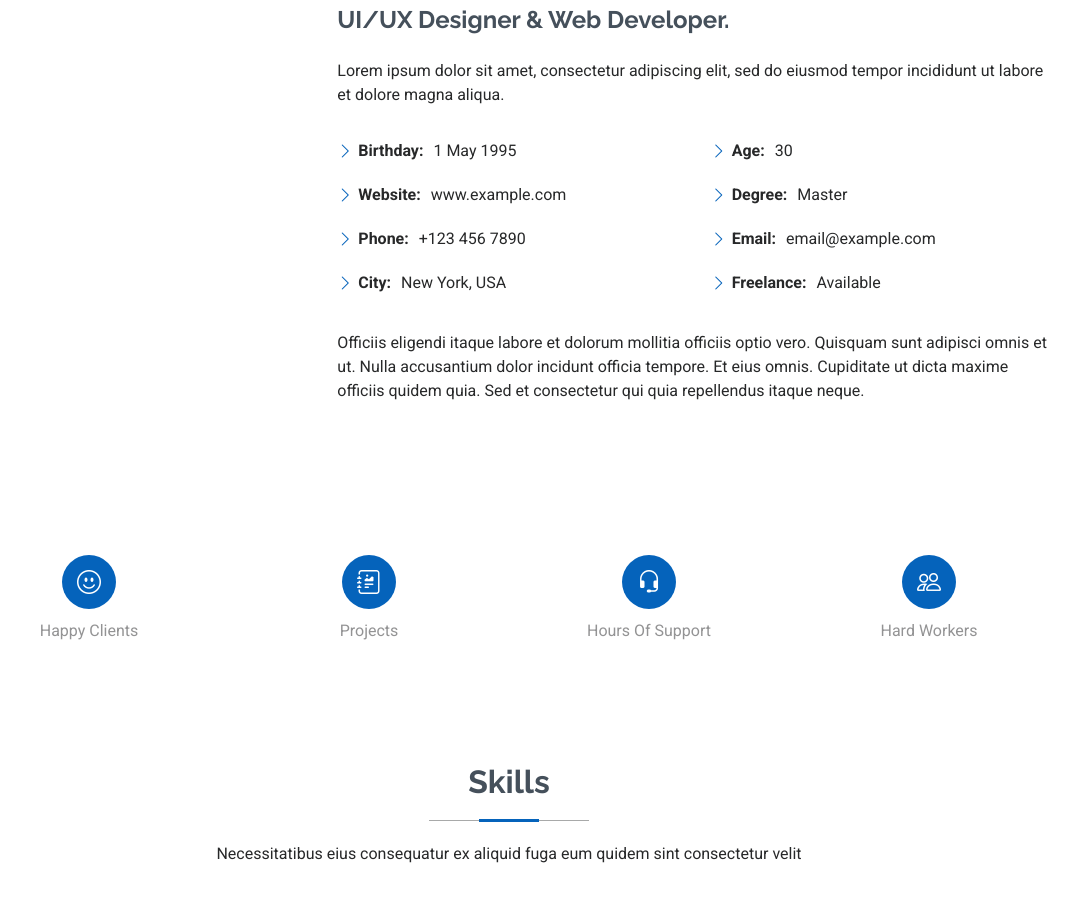
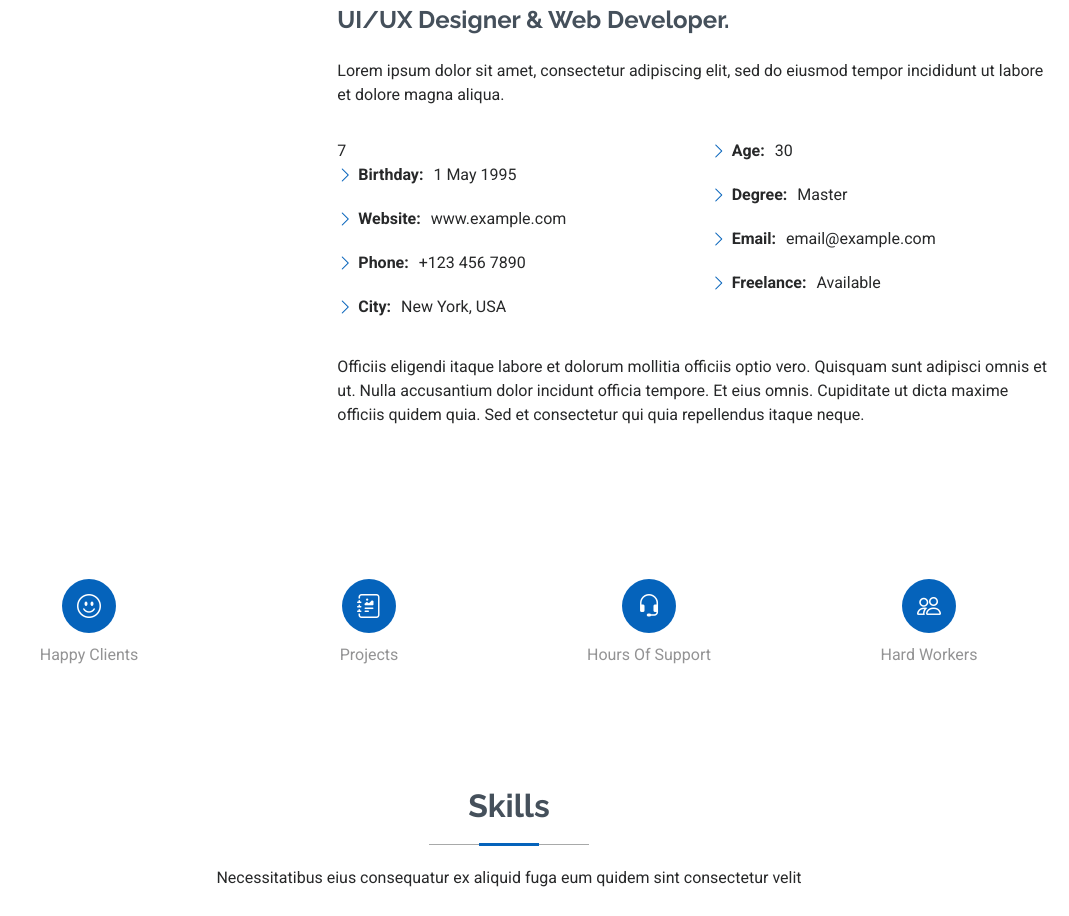
Before and after one commit to MAGOMEDSHARIPOV/Webloyola, a plain HTML site: page index.html in a window 1280 px wide. Shown: the part 1040-1956 px from the top of the page, without its empty margins (211-1280 px from the left). Drawn offline with nearby package versions, Linux system fonts and the light colour scheme; files that its build step writes are made by us from their sources; a script that the page names is missing; files whose address does not match are found by name.

Commit message:
Update index.html

```diff
--- a/index.html
+++ b/index.html
@@ -26,14 +26,6 @@
 
   <!-- Main CSS File -->
   <link href="assets/css/main.css" rel="stylesheet">
-
-  <!-- =======================================================
-  * Template Name: MyResume
-  * Template URL: https://bootstrapmade.com/free-html-bootstrap-template-my-resume/
-  * Updated: Jun 29 2024 with Bootstrap v5.3.3
-  * Author: BootstrapMade.com
-  * License: https://bootstrapmade.com/license/
-  ======================================================== -->
 </head>
 
 <body class="index-page">
@@ -101,7 +93,7 @@
               magna aliqua.
             </p>
             <div class="row">
-              <div class="col-lg-6">
+              <div class="col-lg-6">7
                 <ul>
                   <li><i class="bi bi-chevron-right"></i> <strong>Birthday:</strong> <span>1 May 1995</span></li>
                   <li><i class="bi bi-chevron-right"></i> <strong>Website:</strong> <span>www.example.com</span></li>
```
